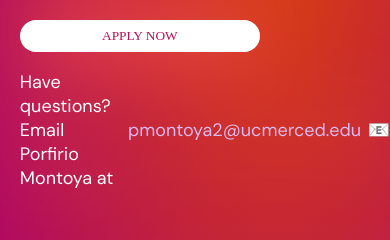
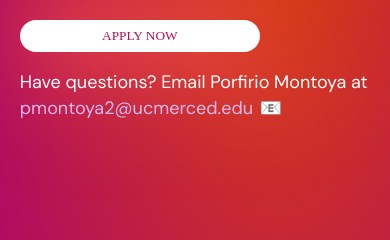
Before and after one commit to HackMerced/HackMerced-X, a React (Create React App) app: page / in a window 390 px wide. Shown: the part 444-684 px from the top of the page. Built offline with nearby package versions, Linux system fonts and the light colour scheme; a web font is replaced by a local one.

Commit message:
MainPage Mobile Fix

```diff
--- a/src/App.css
+++ b/src/App.css
@@ -435,6 +435,14 @@ a {
     font-size: smaller;
     z-index: 3;
   }
+  .Main-footer{
+    display: block;
+    padding-right: 1rem;
+  }
+  .Main-footerlink{
+    margin: -1rem;
+    padding-left: 1rem;
+  }
   .nav-items{
     left: 0;
     padding-left: 8vw;
--- a/src/Components/MainPage.js
+++ b/src/Components/MainPage.js
@@ -19,7 +19,7 @@ function MainPage() {
                   <p className="star1" id="star">★</p><p className="star2" id="star">★</p><p className="star3" id="star">★</p>
 
                 </a>
-                <p className="Main-footer">Have questions? Email Porfirio Montoya at  <a className="Main-footerlink" href="mailto:email@ucmerced.edu"> pmontoya2@ucmerced.edu <p className="emailEmoji">📧</p></a></p>
+                <p className="Main-footer">Have questions? Email Porfirio Montoya at  <a className="Main-footerlink" href="mailto:pmontoya2@ucmerced.edu"> pmontoya2@ucmerced.edu <p className="emailEmoji">📧</p></a></p>
 
             </div>
       </div>
```
